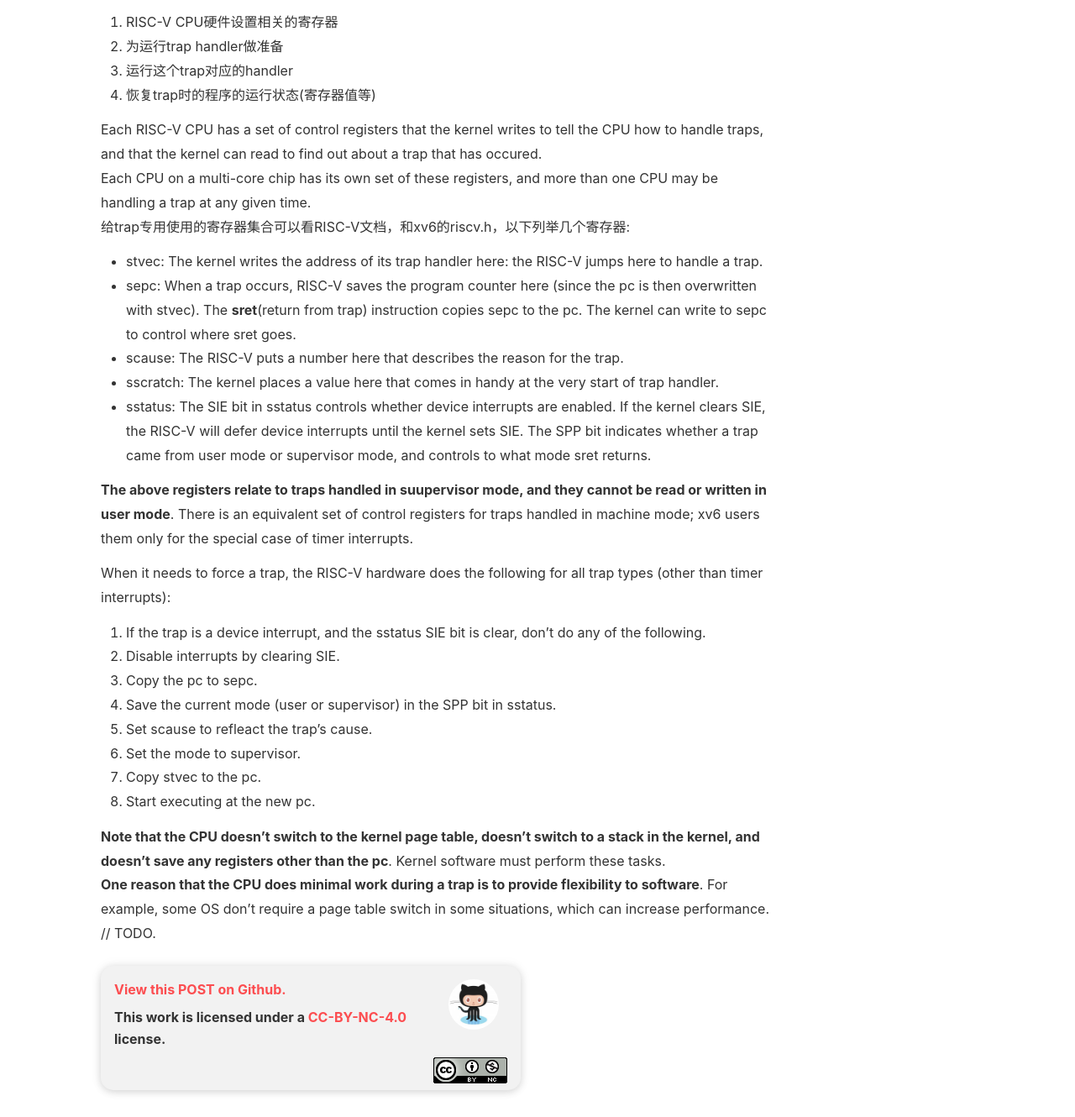
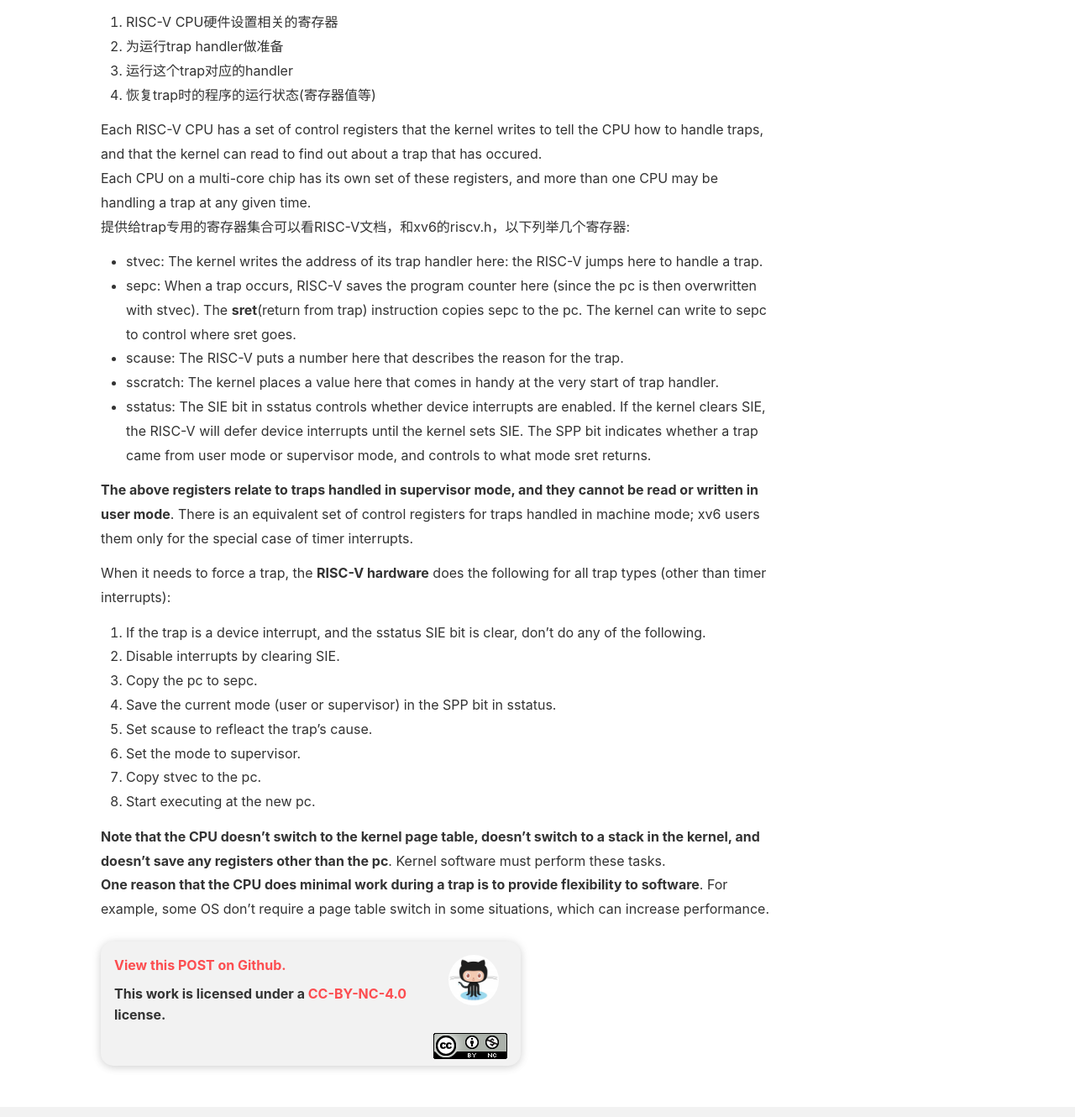
Before and after one commit to fukua95/fukua95.github.io, a Jekyll site: the page built from _posts/2020-10-25-6.S081-notes.md, in a window 1280 px wide and 1400 px high, scrolled down 7726 px, cut to the strip 0-1330 px from the top of the window. Shown: the whole strip at 84% size. Built offline with Jekyll 4.4.1, drawn with Linux system fonts in a browser that asks for light colours; nearby versions of some CDN libraries; comment, search, counter and statistics services are not loaded.

Commit message:
Fixed a typo

```diff
--- a/_posts/2020-10-25-6.S081-notes.md
+++ b/_posts/2020-10-25-6.S081-notes.md
@@ -239,7 +239,7 @@ Xv6 trap的处理过程分成4个阶段:
 Each RISC-V CPU has a set of control registers that the kernel writes to tell the CPU how to handle traps, and that the kernel can read to find out
 about a trap that has occured.
 Each CPU on a multi-core chip has its own set of these registers, and more than one CPU may be handling a trap at any given time.
-给trap专用使用的寄存器集合可以看RISC-V文档，和xv6的riscv.h，以下列举几个寄存器:
+提供给trap专用的寄存器集合可以看RISC-V文档，和xv6的riscv.h，以下列举几个寄存器:
 * stvec: The kernel writes the address of its trap handler here: the RISC-V jumps here to handle a trap.
 * sepc: When a trap occurs, RISC-V saves the program counter here (since the pc is then overwritten with stvec).
         The **sret**(return from trap) instruction copies sepc to the pc. The kernel can write to sepc to control where sret goes.
@@ -249,10 +249,10 @@ Each CPU on a multi-core chip has its own set of these registers, and more than
            the RISC-V will defer device interrupts until the kernel sets SIE. The SPP bit indicates whether
            a trap came from user mode or supervisor mode, and controls to what mode sret returns.
 
-**The above registers relate to traps handled in suupervisor mode, and they cannot be read or written in user mode**.
+**The above registers relate to traps handled in supervisor mode, and they cannot be read or written in user mode**.
 There is an equivalent set of control registers for traps handled in machine mode; xv6 users them only for the special case of timer interrupts.
 
-When it needs to force a trap, the RISC-V hardware does the following for all trap types (other than timer interrupts):
+When it needs to force a trap, the **RISC-V hardware** does the following for all trap types (other than timer interrupts):
 1. If the trap is a device interrupt, and the sstatus SIE bit is clear, don't do any of the following.
 2. Disable interrupts by clearing SIE.
 3. Copy the pc to sepc.
@@ -266,4 +266,3 @@ When it needs to force a trap, the RISC-V hardware does the following for all tr
 Kernel software must perform these tasks.
 **One reason that the CPU does minimal work during a trap is to provide flexibility to software**. For example, some OS don't require a page table switch in some
 situations, which can increase performance.
-// TODO.
```
